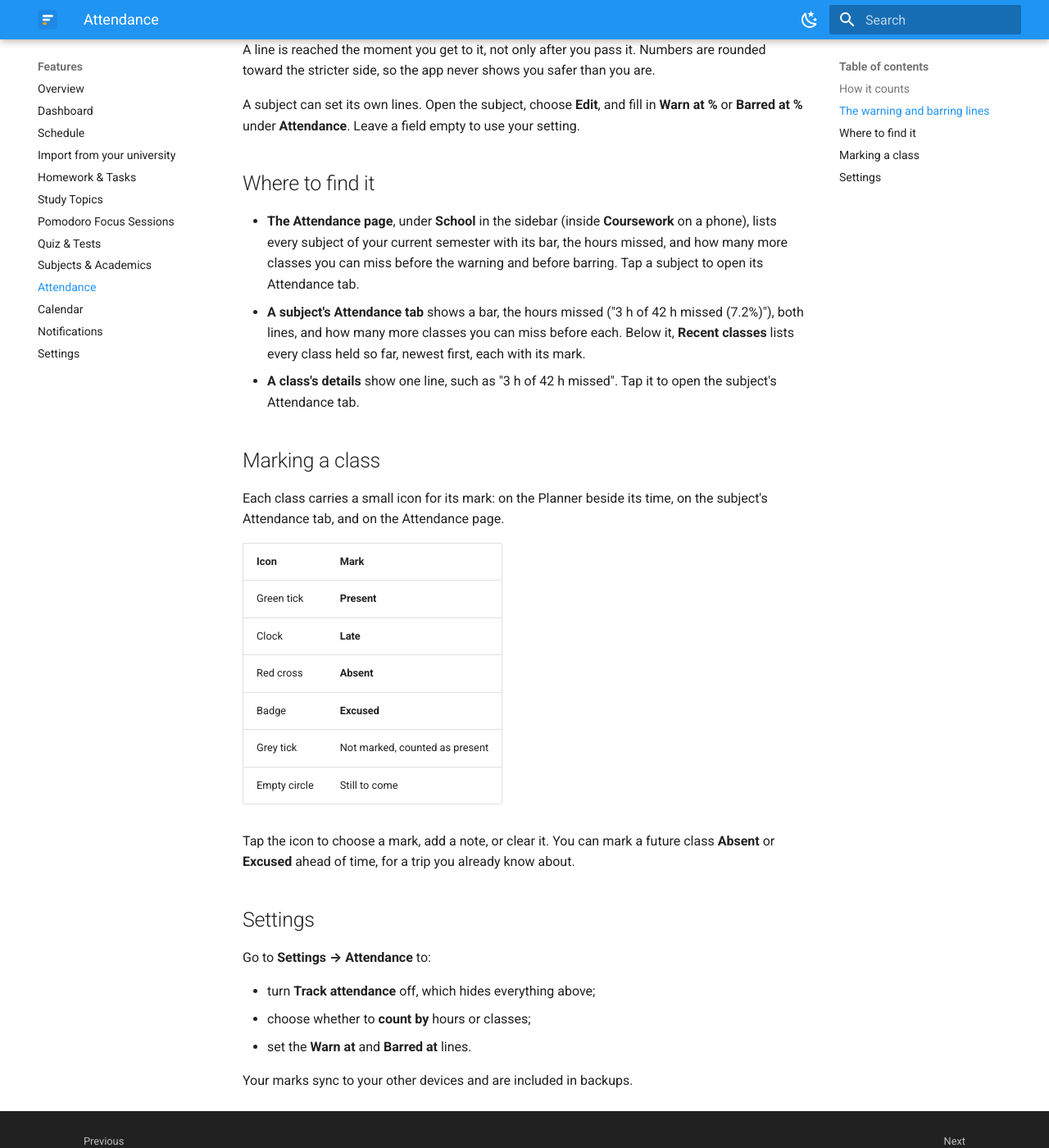
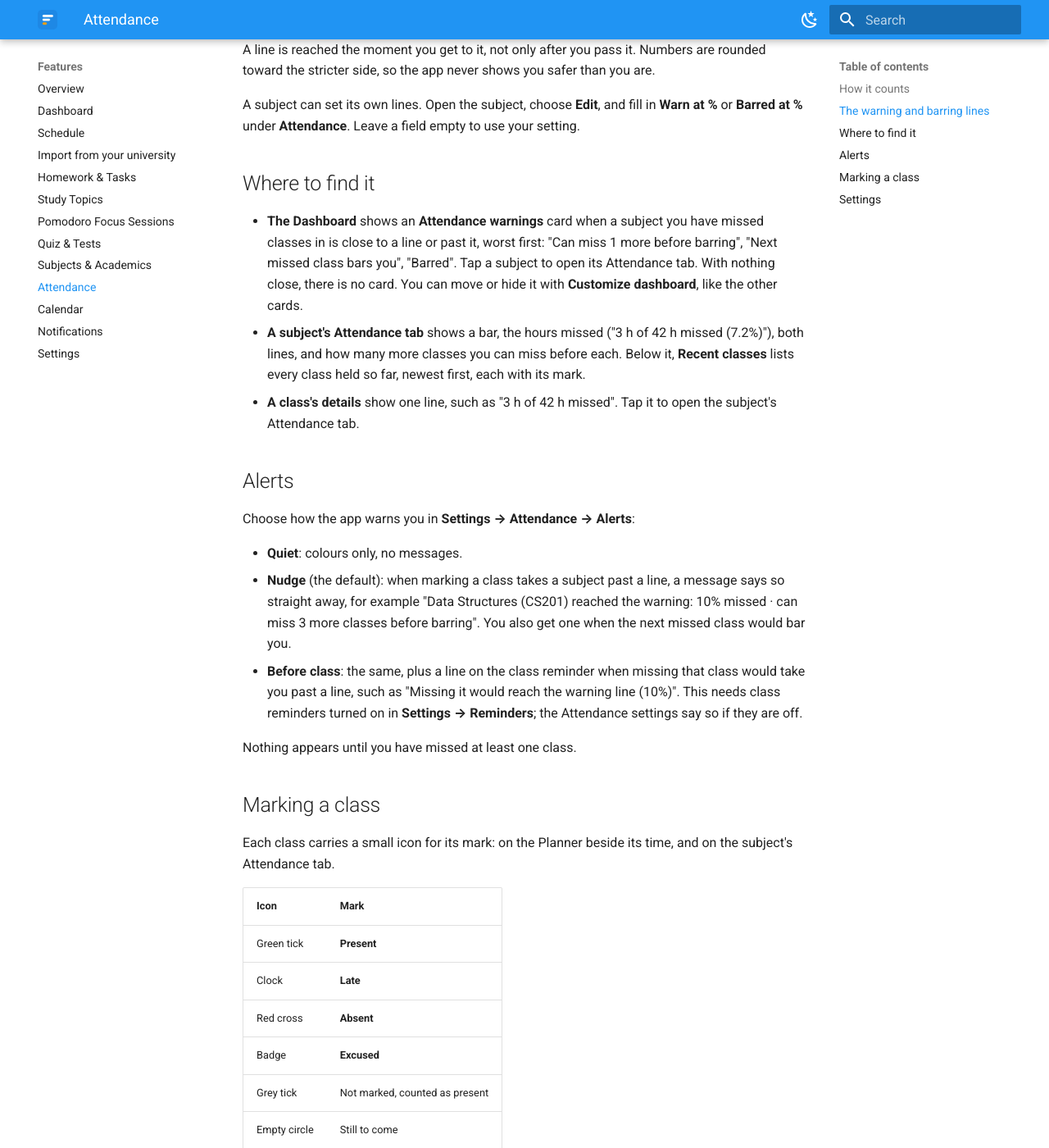
Before and after one commit to Jerit3787/planner-docs, an MkDocs documentation site: the page built from docs/features/attendance.md, in a window 1280 px wide and 1400 px high, scrolled down 1068 px. Shown: the whole window at 82% size. Built offline with MkDocs 1.6.1 and Material for MkDocs 9.7.7, drawn with Linux system fonts in a browser that asks for light colours; the version menu is left out; some of the changed text lies outside the part shown.

Commit message:
docs(attendance): dashboard warnings and alerts replace the Attendance page
Co-Authored-By: Claude Opus 5.5 <noreply@anthropic.com>

```diff
--- a/docs/features/attendance.md
+++ b/docs/features/attendance.md
@@ -40,19 +40,34 @@ A subject can set its own lines. Open the subject, choose **Edit**, and fill in
 
 ## Where to find it
 
-- **The Attendance page**, under **School** in the sidebar (inside **Coursework** on a phone), lists
-  every subject of your current semester with its bar, the hours missed, and how many more classes you
-  can miss before the warning and before barring. Tap a subject to open its Attendance tab.
+- **The Dashboard** shows an **Attendance warnings** card when a subject you have missed classes in
+  is close to a line or past it, worst first: "Can miss 1 more before barring", "Next missed class
+  bars you", "Barred". Tap a subject to open its Attendance tab. With nothing close, there is no
+  card. You can move or hide it with **Customize dashboard**, like the other cards.
 - **A subject's Attendance tab** shows a bar, the hours missed ("3 h of 42 h missed (7.2%)"), both
   lines, and how many more classes you can miss before each. Below it, **Recent classes** lists every
   class held so far, newest first, each with its mark.
 - **A class's details** show one line, such as "3 h of 42 h missed". Tap it to open the subject's
   Attendance tab.
 
+## Alerts
+
+Choose how the app warns you in **Settings → Attendance → Alerts**:
+
+- **Quiet**: colours only, no messages.
+- **Nudge** (the default): when marking a class takes a subject past a line, a message says so
+  straight away, for example "Data Structures (CS201) reached the warning: 10% missed · can miss 3 more
+  classes before barring". You also get one when the next missed class would bar you.
+- **Before class**: the same, plus a line on the class reminder when missing that class would take
+  you past a line, such as "Missing it would reach the warning line (10%)". This needs class
+  reminders turned on in **Settings → Reminders**; the Attendance settings say so if they are off.
+
+Nothing appears until you have missed at least one class.
+
 ## Marking a class
 
-Each class carries a small icon for its mark: on the Planner beside its time, on the subject's
-Attendance tab, and on the Attendance page.
+Each class carries a small icon for its mark: on the Planner beside its time, and on the subject's
+Attendance tab.
 
 | Icon | Mark |
 |---|---|
@@ -72,6 +87,7 @@ Go to **Settings → Attendance** to:
 
 - turn **Track attendance** off, which hides everything above;
 - choose whether to **count by** hours or classes;
-- set the **Warn at** and **Barred at** lines.
+- set the **Warn at** and **Barred at** lines;
+- choose the **Alerts**: Quiet, Nudge or Before class.
 
 Your marks sync to your other devices and are included in backups.
```
Also changed, not shown: docs/features/settings.md (+2 -2 lines).
